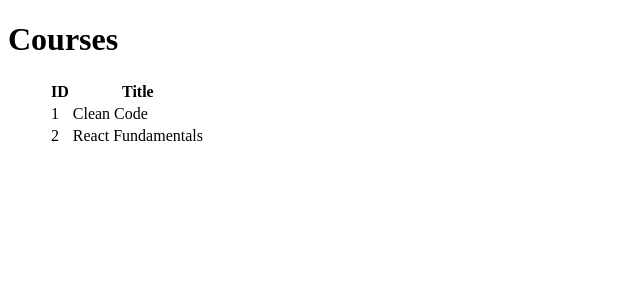
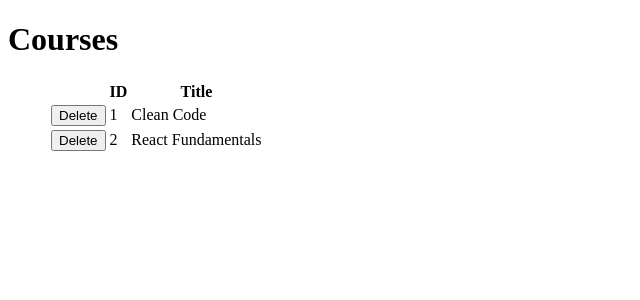
Before and after one commit to coryhouse/kiewit-react, a React (Create React App) app: page / in a window 1280 px wide. Shown: the top 300 px of the page, without its empty margins (0-640 px from the left). Built offline with nearby package versions, Linux system fonts and the light colour scheme.

Commit message:
wire up delete

```diff
--- a/src/App.js
+++ b/src/App.js
@@ -8,11 +8,17 @@ class App extends React.Component {
     ]
   };
 
+  deleteCourse(courseId) {
+    const courses = this.state.courses.filter(course => course.id !== courseId);
+    this.setState({ courses: courses });
+  }
+
   renderTable() {
     return (
       <table>
         <thead>
           <tr>
+            <th />
             <th>ID</th>
             <th>Title</th>
           </tr>
@@ -20,6 +26,11 @@ class App extends React.Component {
         <tbody>
           {this.state.courses.map(course => (
             <tr key={course.id}>
+              <td>
+                <button onClick={() => this.deleteCourse(course.id)}>
+                  Delete
+                </button>
+              </td>
               <td>{course.id}</td>
               <td>{course.title}</td>
             </tr>
```
